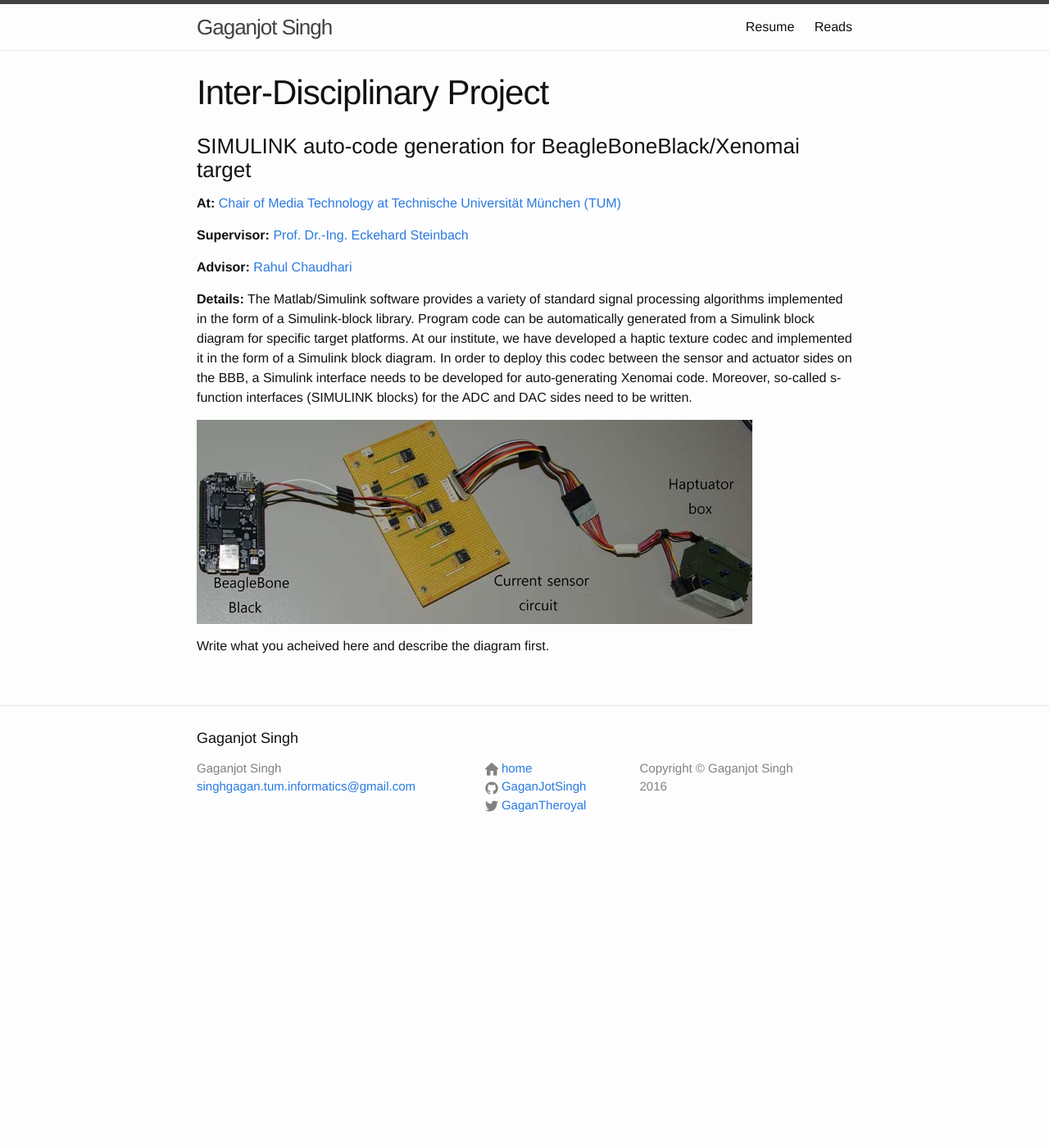
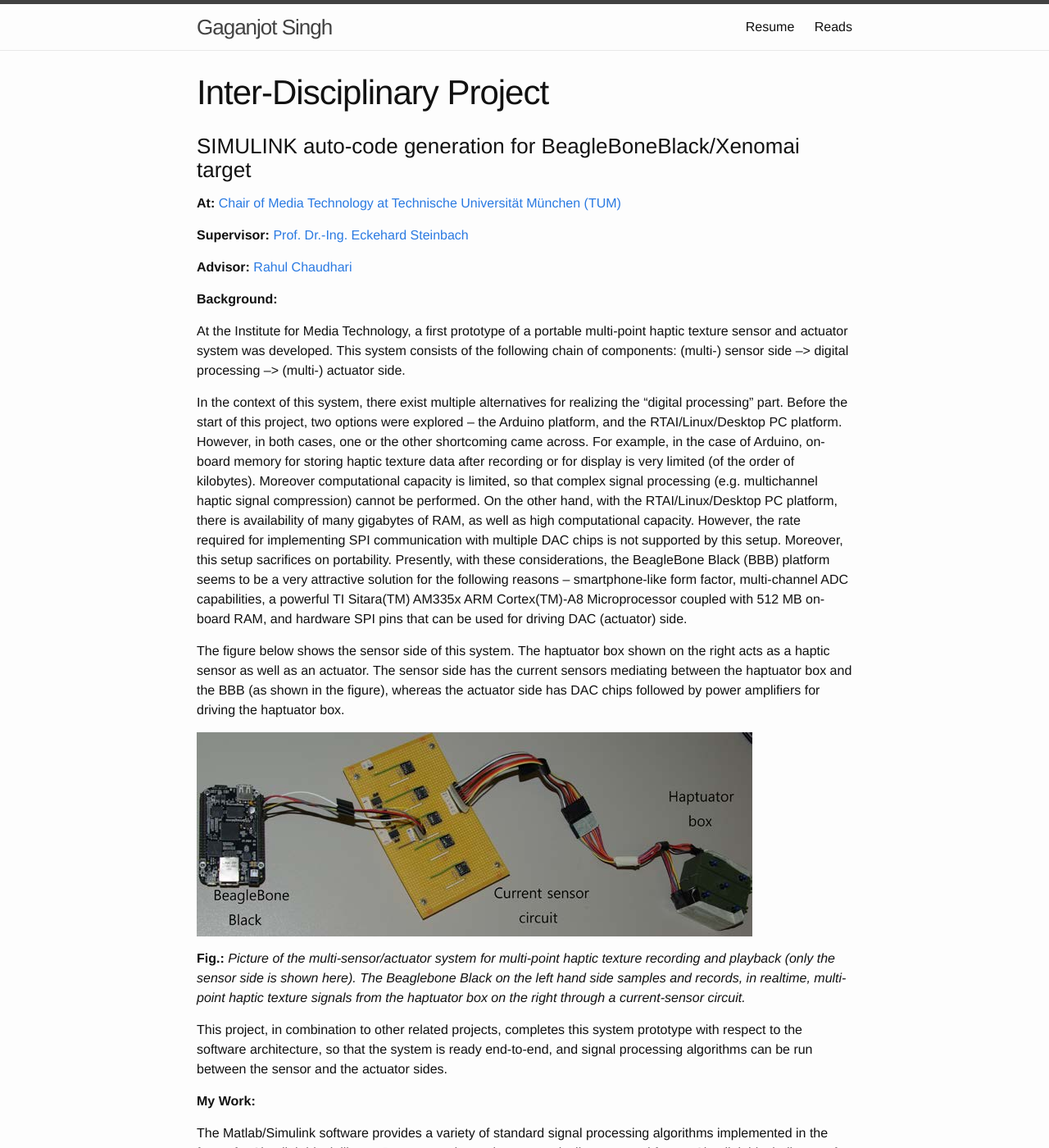
Before and after one commit to GaganJotSingh/GaganJotSingh.github.io, a Jekyll site: the page built from study/idp/index.md, in a window 1280 px wide and 1400 px high. Shown: the whole window at 82% size. Built offline with Jekyll 4.4.1, drawn with Linux system fonts in a browser that asks for light colours; some of the changed text lies outside the part shown.

Commit message:
Completed describing the IDP. External links opening in new tab.

```diff
--- a/study/idp/index.md
+++ b/study/idp/index.md
@@ -1,25 +1,58 @@
 ---
 layout: page
 title: Inter-Disciplinary Project
-description: IDP during Master's at Institute for Media Technology, Technical University of Munich
+description: IDP during Master's at the Chair of Media Technology, Technical University of Munich
 ---
 
 ### SIMULINK auto-code generation for BeagleBoneBlack/Xenomai target
 
-**At:** [Chair of Media Technology at Technische Universität München (TUM)](http://www.lmt.ei.tum.de/)
+**At:** [Chair of Media Technology at Technische Universität München (TUM)](http://www.lmt.ei.tum.de/){:target="_blank"}
 
-**Supervisor:** [Prof. Dr.-Ing. Eckehard Steinbach](http://www.lmt.ei.tum.de/en/team/team/eckehard-steinbach.html)
+**Supervisor:** [Prof. Dr.-Ing. Eckehard Steinbach](http://www.lmt.ei.tum.de/en/team/team/eckehard-steinbach.html){:target="_blank"}
 
-**Advisor:** [Rahul Chaudhari](http://www.lmt.ei.tum.de/en/team/alumni/rahul-chaudhari.html)
+**Advisor:** [Rahul Chaudhari](http://www.lmt.ei.tum.de/en/team/alumni/rahul-chaudhari.html){:target="_blank"}
 
-**Details:**
+**Background:**
+
+At the Institute for Media Technology, a first prototype of a portable multi-point haptic texture sensor and actuator system was developed.
+This system consists of the following chain of components:
+(multi-) sensor side –> digital processing –> (multi-) actuator side.
+
+In the context of this system, there exist multiple alternatives for realizing the “digital processing” part.
+Before the start of this project, two options were explored – the Arduino platform, and the RTAI/Linux/Desktop PC platform.
+However, in both cases, one or the other shortcoming came across.
+For example, in the case of Arduino, on-board memory for storing haptic texture data after recording or for display is very limited (of the order of kilobytes).
+Moreover computational capacity is limited, so that complex signal processing (e.g. multichannel haptic signal compression) cannot be performed.
+On the other hand, with the RTAI/Linux/Desktop PC platform, there is availability of many gigabytes of RAM, as well as high computational capacity.
+However, the rate required for implementing SPI communication with multiple DAC chips is not supported by this
+setup.
+Moreover, this setup sacrifices on portability.
+Presently, with these considerations, the BeagleBone Black (BBB) platform seems to be a very attractive solution for the following reasons – smartphone-like form factor, multi-channel ADC capabilities, a powerful TI Sitara(TM)
+AM335x ARM Cortex(TM)-A8 Microprocessor coupled with 512 MB on-board RAM, and hardware SPI pins that can be used for driving DAC (actuator) side.
+
+The figure below shows the sensor side of this system.
+The haptuator box shown on the right acts as a haptic sensor as well as an actuator.
+The sensor side has the current sensors mediating between the haptuator box and the BBB (as shown in the figure), whereas the actuator side has DAC chips followed by power amplifiers for driving the haptuator box.
+
+![Beaglebone Black sensor actuator system](/res/images/bbb_sensor_actuator_system.png)
+
+**Fig.:** *Picture of the multi-sensor/actuator system for multi-point haptic texture recording and playback (only the sensor side is shown here).
+The Beaglebone Black on the left hand side samples and records, in realtime, multi-point haptic texture signals from the haptuator box on the right through a current-sensor circuit.*
+
+This project, in combination to other related projects, completes this system prototype with respect to the software architecture, so that the system is ready end-to-end, and signal processing algorithms can be run between the sensor and the actuator sides.
+
+
+**My Work:**
+
 The Matlab/Simulink software provides a variety of standard signal processing algorithms implemented in the form of a Simulink-block library.
 Program code can be automatically generated from a Simulink block diagram for specific target platforms.
-At our institute, we have developed a haptic texture codec and implemented it in the form of a Simulink block diagram.
+At the Institute for Media Technology, a haptic texture codec has been developed and implemented in the form of a Simulink block diagram.
 In order to deploy this codec between the sensor and actuator sides on the BBB, a Simulink interface needs to be
 developed for auto-generating Xenomai code.
 Moreover, so-called s-function interfaces (SIMULINK blocks) for the ADC and DAC sides need to be written.
 
-![My helpful screenshot](/res/images/bbb_sensor_actuator_system.png)
+From a higher level perspective, the steps taken in this project included:
 
-Write what you acheived here and describe the diagram first.
+* Studying the auto-code generation software architecture for the SIMULINK software through an example like RTAI/Linux which already provides a Simulink interface.
+* Writing template MAKE files and SIMULINK tlc files for Xenomai code autogeneration.
+* Collaborating with the executors of other related projects (for completing the system prototype as explained before) to write s-functions for the ADC and DAC sides, based on the Xenomai C-code coming from those projects.
```
